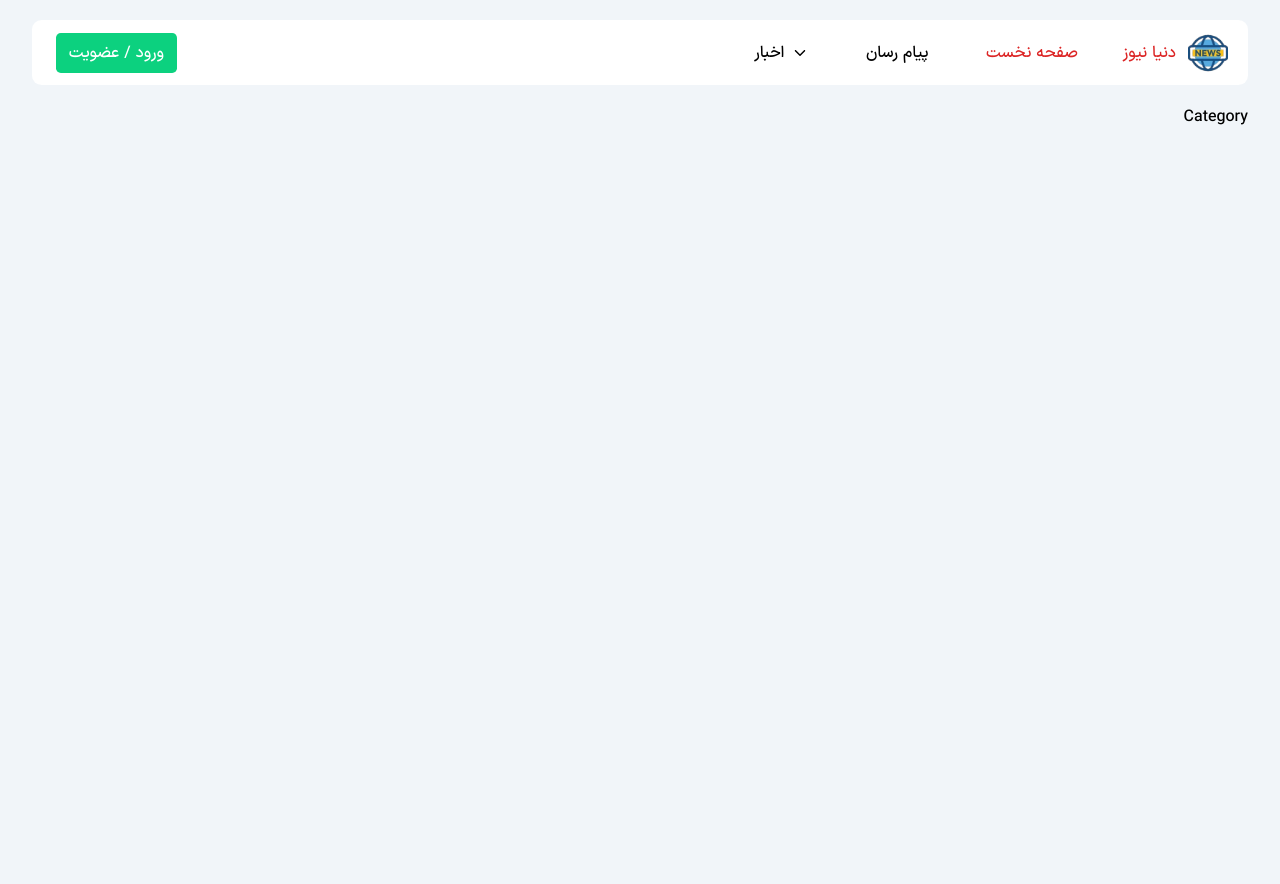
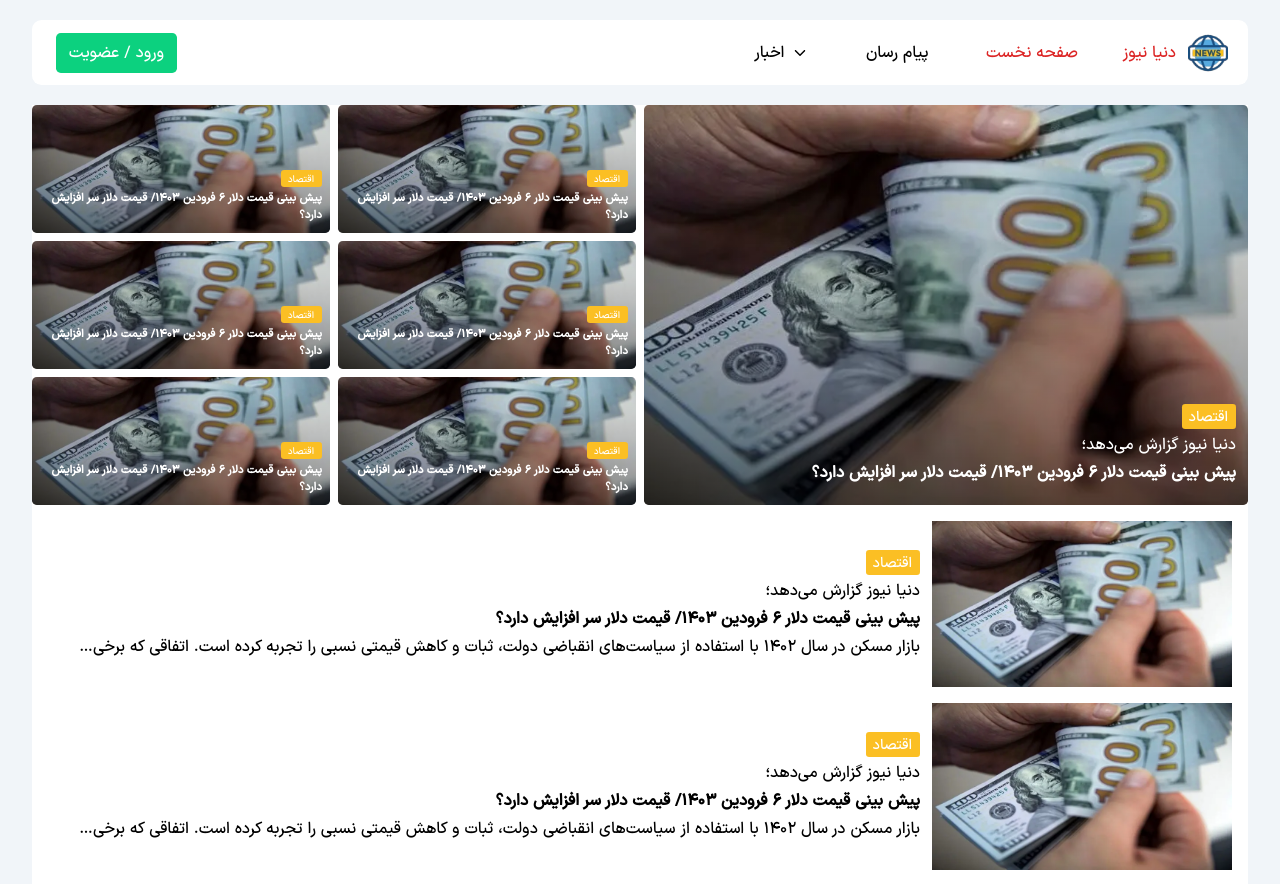
Before and after one commit to saeed00014/news-app, a Next.js app: page /category/1 in a window 1280 px wide. Shown: the top 884 px of the page. Before the commit the page ends 800 px from the top, so only its background shows below. Built offline with nearby package versions, Linux system fonts and the light colour scheme.

Commit message:
category example ui

```diff
--- a/src/app/(routes)/category/[category]/page.tsx
+++ b/src/app/(routes)/category/[category]/page.tsx
@@ -1,7 +1,17 @@
+import { NewsBar, NewsCard, NewsCardImage } from "@/components/ui/news"
+import SectionSpliter from "@/components/ui/sectionSpliter"
+import TopNews from "../../home/topNews"
 
 const Category = () => {
   return (
-    <div>Category</div>
+    <section className="flex flex-col justify-center lg:p-0 p-2 lg:mt-0 mt-2 lg:mx-0 mx-2 gap-4 bg-ship">
+      <TopNews />
+      <div className="flex flex-col gap-4 px-4">
+        <NewsBar />
+        <NewsBar />
+        <NewsBar />
+      </div>
+    </section>
   )
 }
 
--- a/src/components/category.tsx
+++ b/src/components/category.tsx
@@ -1,3 +1,4 @@
+import persian from "@/assets/data";
 import useColorPicker from "@/hooks/useColorPicker";
 import { merge } from "@/lib/utils";
 import React from "react";
@@ -12,7 +13,7 @@ const Category = ({ text }: { text: string }) => {
         classNames
       )}
     >
-      {text}
+      {persian.economy}
     </span>
   );
 };
--- a/src/components/ui/news.tsx
+++ b/src/components/ui/news.tsx
@@ -41,16 +41,18 @@ const NewsBar = ({ newsInfo, classNames }: NewsBar) => {
       <div className="md:flex md:flex-row flex-col items-center">
         <Image
           alt="dolar news"
-          className="md:w-[50%] object-cover"
+          className="md:w-[50%] object-cover md:max-w-[300px]"
           src={testNews}
         />
         <div className="flex flex-col justify-end w-full h-full md:px-3 px-2 md:pb-0 pb-1 md:gap-1">
+          <Category text={persian.economy} />
           <h2 className="text-dark md:text-[1rem] text-[.8rem]">
             {persian.newsH2Tag}
           </h2>
           <p className="text-dark md:text-[1rem] text-[.9rem] font-semibold">
             {persian.newsPTag}
           </p>
+          <p className="line-clamp-1">بازار مسکن در سال ۱۴۰۲ با استفاده از سیاست‌های انقباضی دولت، ثبات و کاهش قیمتی نسبی را تجربه کرده است. اتفاقی که برخی…</p>
         </div>
       </div>
     </article>
```
